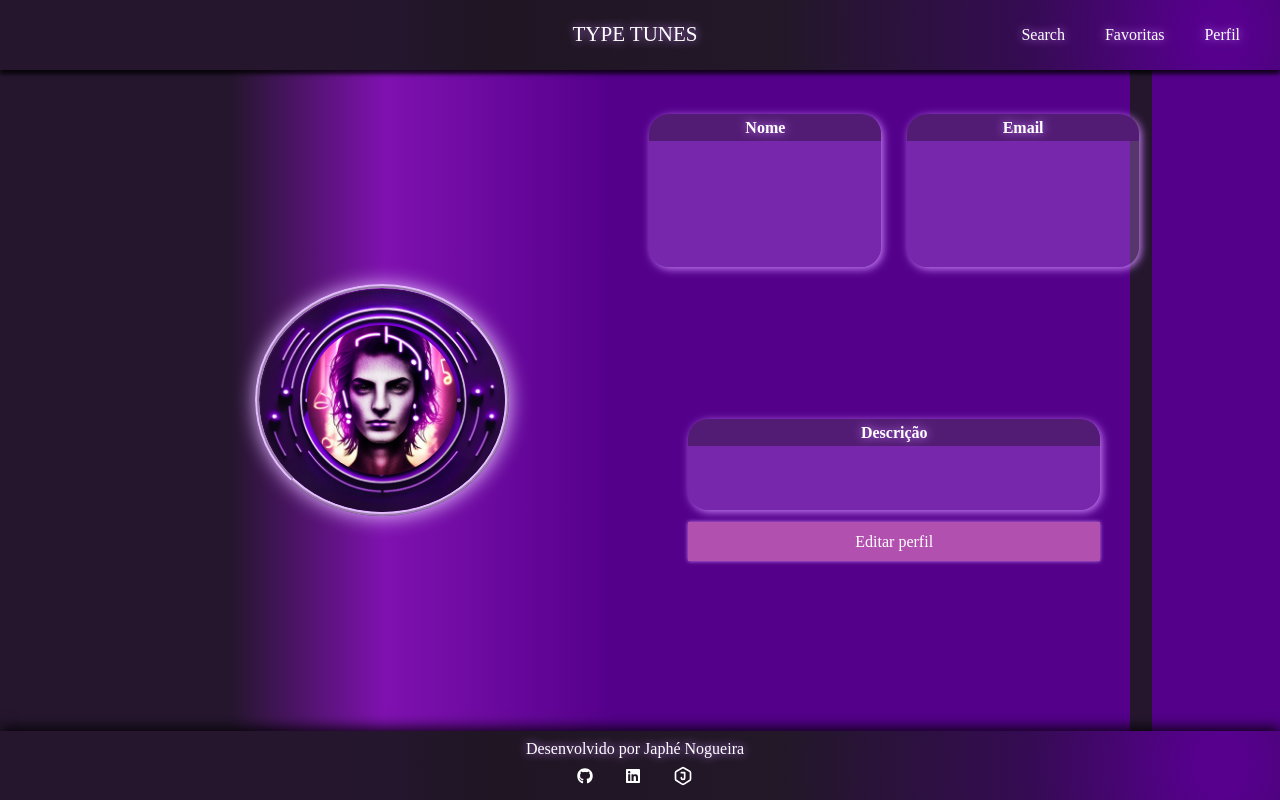
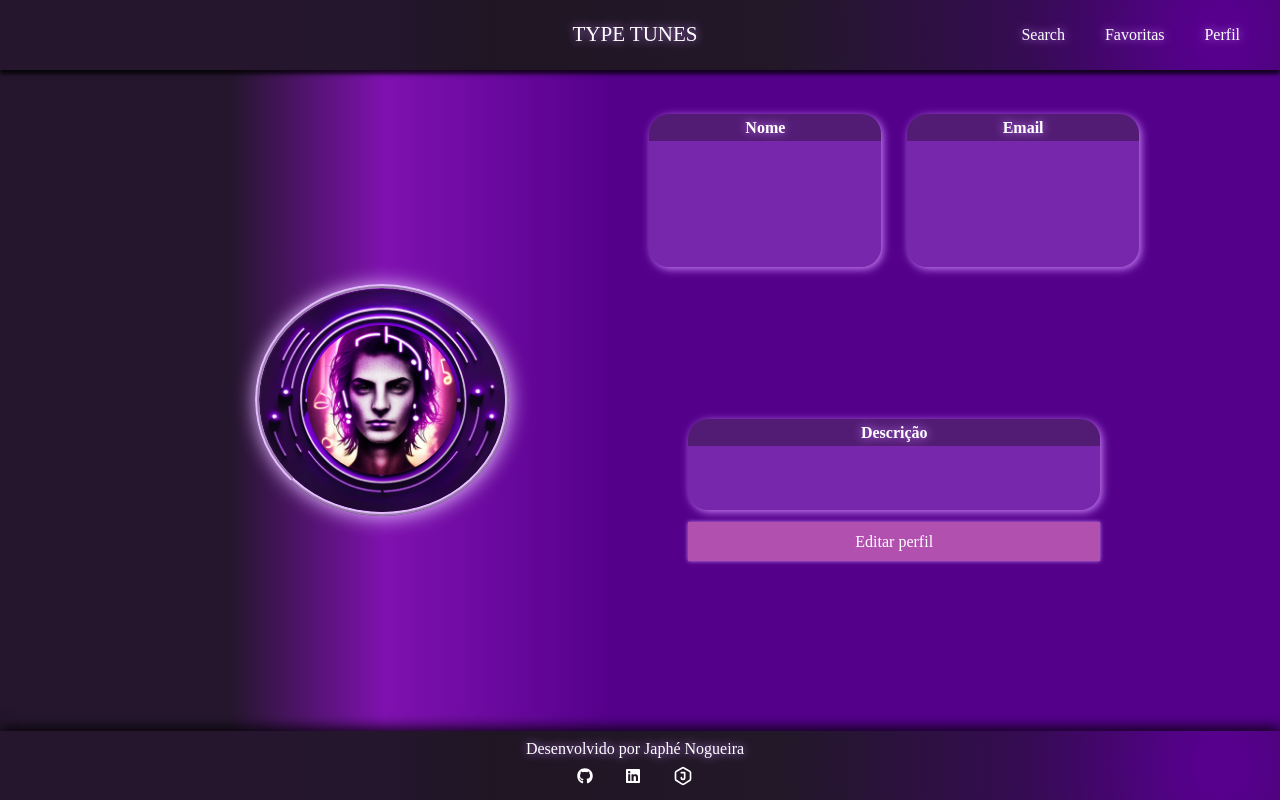
Before and after one commit to cafe51/Type-Tunes, a React (Create React App) app: page /profile in a window 1280 px wide. Built offline with nearby package versions, Linux system fonts and the light colour scheme.

Commit message:
corrigida a cor gradiente do perfil

```diff
--- a/src/styles/ProfileStyles.ts
+++ b/src/styles/ProfileStyles.ts
@@ -134,12 +134,7 @@ export const UserInfoMainContainer = styled.div`
     flex-direction: row;
     height: 100%;
 
-    background: linear-gradient(
-      90deg,
-      #54008B 95.83%,
-      #7F11B0 50.42%,
-      #25162E 20.29%
-      );
+
 
     border-radius: 0px;
   }
@@ -175,7 +170,7 @@ export const UseInfoContainer = styled.div`
       90deg,
       #54008B 95.83%,
       #7F11B0 50.42%,
-      #25162E 20.29%
+      #54008B 95.83%
       );
   }
 `;
```
